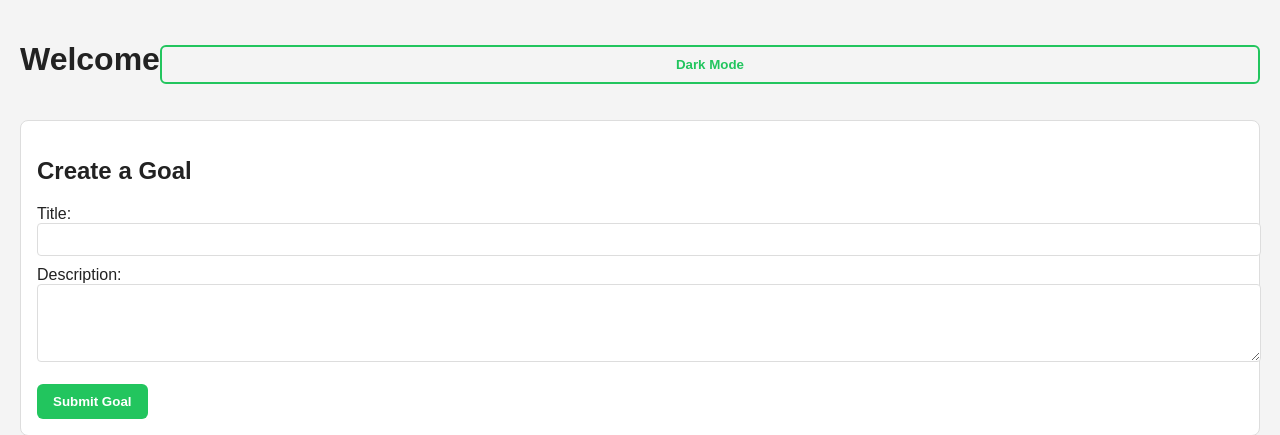
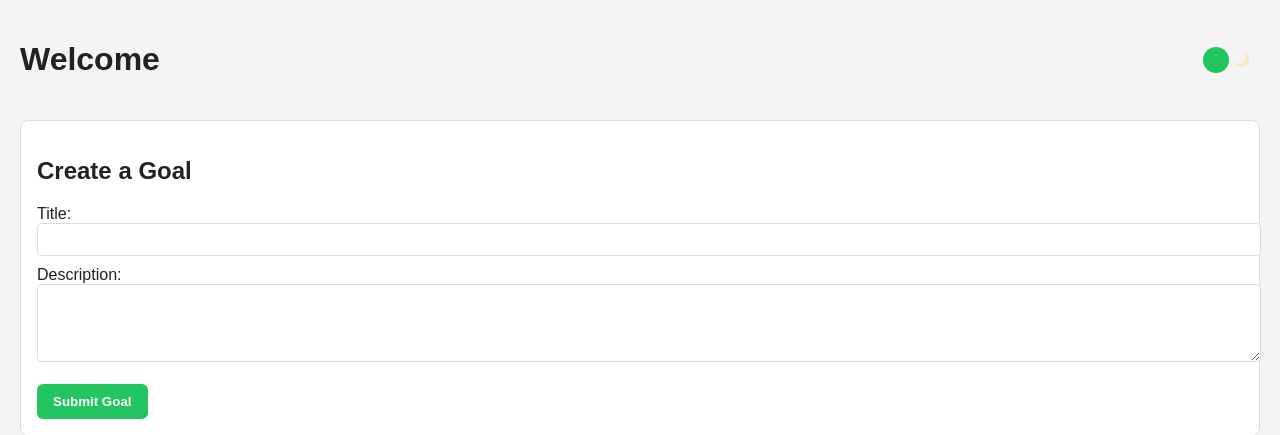
Before and after one commit to RunnelleMoredo/CSCI-4230U---Advanced-Web-Development-Final-Project-, a Flask app: page /main in a window 1280 px wide. Shown: the top 435 px of the page. Run offline with Flask 3, Linux system fonts and the light colour scheme.

Commit message:
adjustments to main.html for login and themes

```diff
--- a/templates/main.html
+++ b/templates/main.html
@@ -13,10 +13,13 @@
     <header class="top-header">
         <h1>Welcome</h1>
 
-        <!-- ⭐ NEW CLEAN THEME TOGGLE BUTTON -->
-        <button id="btn_toggle_theme" class="btn btn-outline theme-toggle-btn">
-            Dark Mode
-        </button>
+        <div class="theme-switch">
+            <input type="checkbox" id="theme_toggle_checkbox">
+            <label for="theme_toggle_checkbox" class="theme-slider">
+                <span class="sun">🌞</span>
+                <span class="moon">🌙</span>
+            </label>
+        </div>
     </header>
 
     <!-- GOAL CREATION CARD -->
@@ -56,7 +59,7 @@
     </section>
 </div>
 
-<!-- MODAL OVERLAY -->
+<!-- MODAL -->
 <div id="modal_container" class="modal-overlay">
     <div class="modal-card">
 
```
